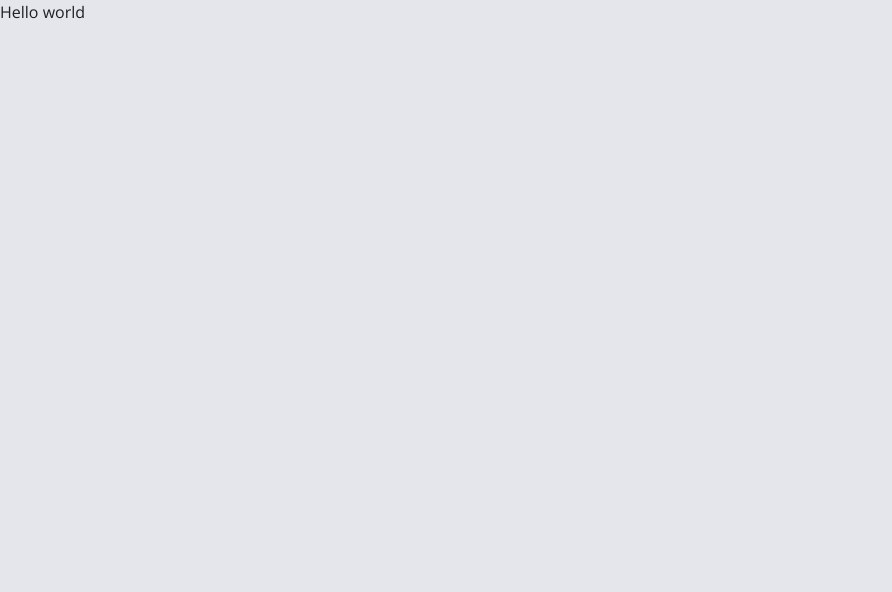
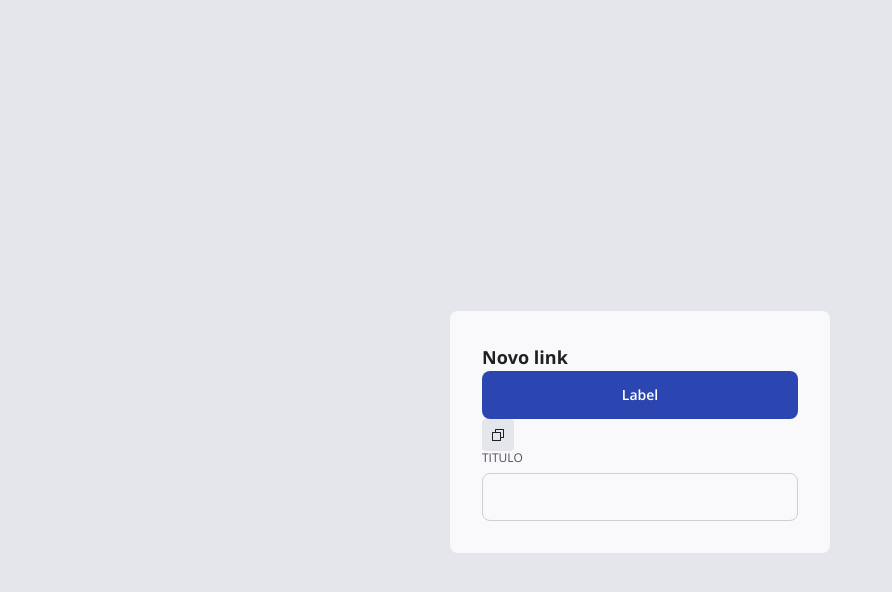
Before and after one commit to hugo-wemer/brev.ly, a React (Vite) app in the folder web/: page / in a window 1280 px wide. Shown: the top 592 px of the page, without its empty margins (0-892 px from the left). Built offline with nearby package versions, Linux system fonts and the light colour scheme.

Commit message:
feat: create smaller reusable UI components

```diff
--- /dev/null
+++ b/web/biome.json
@@ -0,0 +1,36 @@
+{
+	"$schema": "https://biomejs.dev/schemas/1.9.4/schema.json",
+	"vcs": {
+		"enabled": false,
+		"clientKind": "git",
+		"useIgnoreFile": false
+	},
+	"files": {
+		"ignoreUnknown": false,
+		"ignore": []
+	},
+	"formatter": {
+		"enabled": true,
+		"indentStyle": "space",
+		"indentWidth": 2,
+		"lineWidth": 80
+	},
+	"organizeImports": {
+		"enabled": true
+	},
+	"linter": {
+		"enabled": true,
+		"rules": {
+			"recommended": true
+		}
+	},
+	"javascript": {
+		"formatter": {
+			"quoteStyle": "single",
+			"semicolons": "asNeeded",
+			"arrowParentheses": "asNeeded",
+			"jsxQuoteStyle": "double",
+			"trailingCommas": "es5"
+		}
+	}
+}
--- a/web/package.json
+++ b/web/package.json
@@ -10,12 +10,15 @@
     "preview": "vite preview"
   },
   "dependencies": {
+    "@phosphor-icons/react": "^2.1.10",
     "@tailwindcss/vite": "^4.1.8",
+    "clsx": "^2.1.1",
     "react": "^19.1.0",
     "react-dom": "^19.1.0",
     "tailwindcss": "^4.1.8"
   },
   "devDependencies": {
+    "@biomejs/biome": "^1.9.4",
     "@eslint/js": "^9.25.0",
     "@types/node": "^22.15.24",
     "@types/react": "^19.1.2",
--- a/web/src/app.tsx
+++ b/web/src/app.tsx
@@ -1,5 +1,10 @@
+import { NewLinkForm } from './components/new-link-form'
 import './global.css'
 
 export function App() {
-return <h1 className=''>Hello world</h1>
+return (
+  <main className='md:h-dvh flex flex-col items-center justify-center mt-8'>
+    <NewLinkForm />
+  </main>
+)
 }
--- /dev/null
+++ b/web/src/components/button.tsx
@@ -0,0 +1,29 @@
+import { clsx } from 'clsx'
+import type { ComponentProps } from 'react'
+
+interface ButtonProps extends ComponentProps<'button'> {
+  variant?: 'primary' | 'secondary'
+}
+
+export function Button({
+  variant = 'primary',
+  className,
+  ...props
+}: ButtonProps) {
+  return (
+    <button
+      data-variant={variant}
+      className={clsx(
+        'font-semibold transition-colors duration-300 border border-transparent cursor-pointer disabled:opacity-50 disabled:cursor-not-allowed',
+        variant === 'primary' && [
+          'px-5 h-12 rounded-lg bg-blue-base text-white text-sm/4.5 hover:bg-blue-dark  w-full',
+        ],
+        variant === 'secondary' && [
+          'px-2 h-8 rounded-sm bg-gray-200 text-gray-600 text-xs/4 hover:border-blue-base w-fit flex justify-center items-center gap-1.5 disabled:border-transparent',
+        ],
+        className
+      )}
+      {...props}
+    />
+  )
+}
--- /dev/null
+++ b/web/src/components/icon-button.tsx
@@ -0,0 +1,13 @@
+import type { ComponentProps } from 'react'
+
+interface IconButtonProps extends ComponentProps<'button'> {}
+
+export function IconButton(props: IconButtonProps) {
+  return (
+    <button
+      className="size-8 bg-gray-200 text-gray-600 rounded-sm transition-colors duration-300 border border-transparent hover:border-blue-base cursor-pointer flex justify-center items-center"
+      {...props}
+      // flex justify-between items-center
+    />
+  )
+}
--- /dev/null
+++ b/web/src/components/input.tsx
@@ -0,0 +1,30 @@
+import type { ComponentProps } from 'react'
+
+interface InputRootProps extends ComponentProps<'div'> {
+  error?: boolean
+}
+export function InputRoot({ error = false, ...props }: InputRootProps) {
+  return (
+    <div data-error={error} className="group flex flex-col gap-2" {...props} />
+  )
+}
+
+interface InputTitleProps extends ComponentProps<'span'> {}
+export function InputTitle(props: InputTitleProps) {
+  return (
+    <span
+      className="text-xs/3.5 uppercase text-gray-500 group-focus-within:text-blue-base group-focus-within:font-bold group-data-[error=true]:text-danger"
+      {...props}
+    />
+  )
+}
+
+interface InputFieldProps extends ComponentProps<'input'> {}
+export function InputField(props: InputFieldProps) {
+  return (
+    <input
+      className="w-full outline-0 px-4 border group-focus-within:border-2 border-gray-300 h-12 rounded-lg placeholder:text-gray-400 text-sm group-focus-within:border-blue-base focus:placeholder-transparent group-focus-within:font-normal group-focus-within:text-gray-600 group-data-[error=true]:border-danger"
+      {...props}
+    />
+  )
+}
--- /dev/null
+++ b/web/src/components/new-link-form.tsx
@@ -0,0 +1,20 @@
+import { Copy } from '@phosphor-icons/react'
+import { Button } from './button'
+import { IconButton } from './icon-button'
+import { InputField, InputRoot, InputTitle } from './input'
+
+export function NewLinkForm() {
+  return (
+    <div className="bg-gray-100 w-[366px] md:w-[380px] rounded-lg p-6 md:p-8">
+      <span className="font-bold text-lg">Novo link</span>
+      <Button>Label</Button>
+      <IconButton>
+        <Copy />
+      </IconButton>
+      <InputRoot>
+        <InputTitle>titulo</InputTitle>
+        <InputField />
+      </InputRoot>
+    </div>
+  )
+}
```
Also changed, not shown: 1 other file (tests, documents, lock files or other folders).
